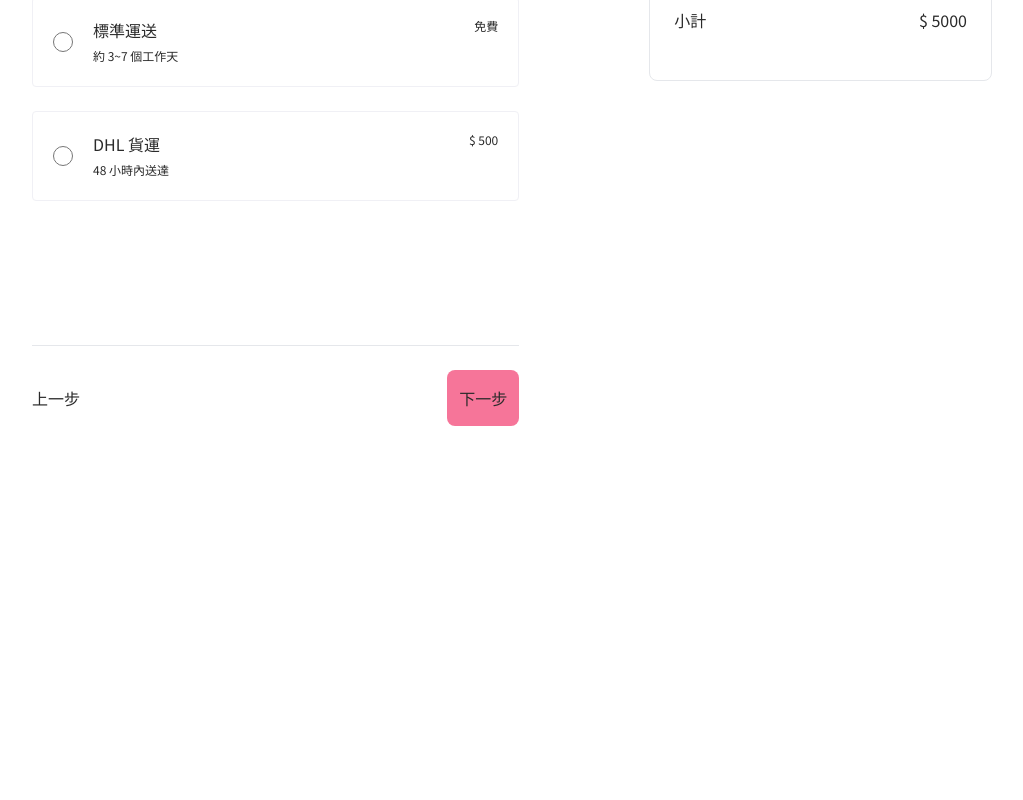
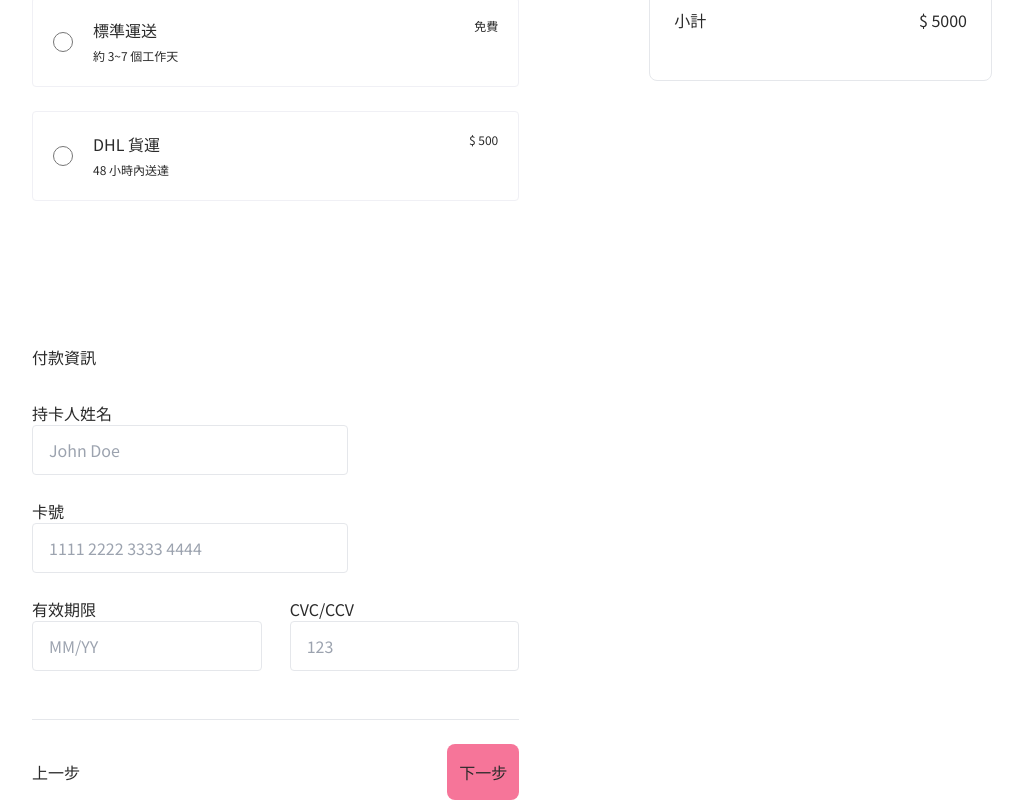
Before and after one commit to shijia22/react-alpha-shop, a React (Vite) app: page / in a window 1280 px wide. Shown: the part 657-1457 px from the top of the page, without its empty margins (128-1151 px from the left). Before the commit the page ends 1083 px from the top, so only its background shows below. Built offline with nearby package versions, Linux system fonts and the light colour scheme.

Commit message:
feat: 🎸 Step3

```diff
--- a/src/App.jsx
+++ b/src/App.jsx
@@ -6,6 +6,7 @@ import ProgressControl from '../src/components/ProgressControl';
 import Cart from '../src/components/Cart';
 import Step1 from '../src/components/Step1';
 import Step2 from '../src/components/Step2';
+import Step3 from '../src/components/Step3';
 
 function App() {
 
@@ -18,6 +19,7 @@ function App() {
         <div className="flex-grow mr-[8.125rem]">
           <Step1 />
           <Step2 />
+          <Step3 />
           <ProgressControl />
         </div>
         <div className="w-2/5">
--- /dev/null
+++ b/src/components/Step3/index.jsx
@@ -0,0 +1,46 @@
+import { React } from 'react';
+
+const Step3 = () => {
+  return (
+    <div>
+      <h2 className="mb-8">付款資訊</h2>
+      <form className="w-full mb-12 grid gap-y-6 auto-rows-[minmax(4rem, auto)]">
+        <div className="grid grid-cols-3 gap-x-7">
+          <div className="col-span-2 flex flex-col items-stretch">
+            <label for="cc-name">持卡人姓名</label>
+            <input
+              type="text"
+              placeholder="John Doe"
+              className="py-3 pl-4 border border-[##4a4a4a] rounded"
+            />
+          </div>
+        </div>
+        <div className="grid grid-cols-3 gap-x-7">
+          <div className="col-span-2 flex flex-col items-stretch">
+            <label for="cc-number">卡號</label>
+            <input
+              type="text"
+              placeholder="1111 2222 3333 4444"
+              className="py-3 pl-4 border border-[##4a4a4a] rounded"
+            />
+          </div>
+        </div>
+        <div className="grid grid-cols-4 gap-7">
+          <div className="flex flex-col items-stretch col-span-2">
+            <label for="cc-exp">有效期限</label>
+            <input
+              type="text"
+              placeholder="MM/YY"
+              className="py-3 pl-4 border border-[##4a4a4a] rounded"
+            />
+          </div>
+          <div className="flex flex-col items-stretch col-span-2">
+            <label for="cc-csc">CVC/CCV</label>
+            <input type="text" placeholder="123" className="py-3 pl-4 border border-[##4a4a4a] rounded" />
+          </div>
+        </div>
+      </form>
+    </div>
+  );
+};
+export default Step3;
```
